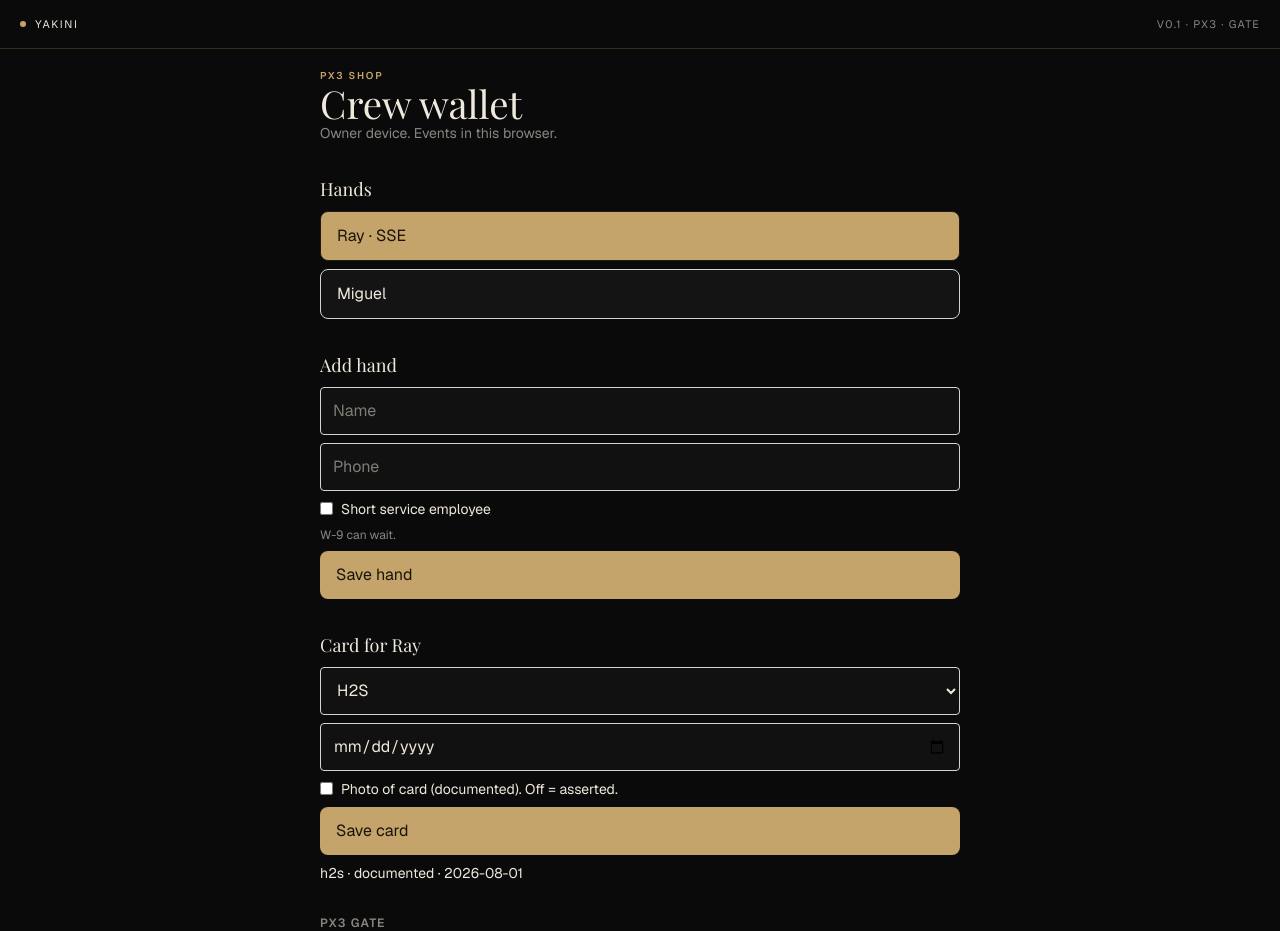
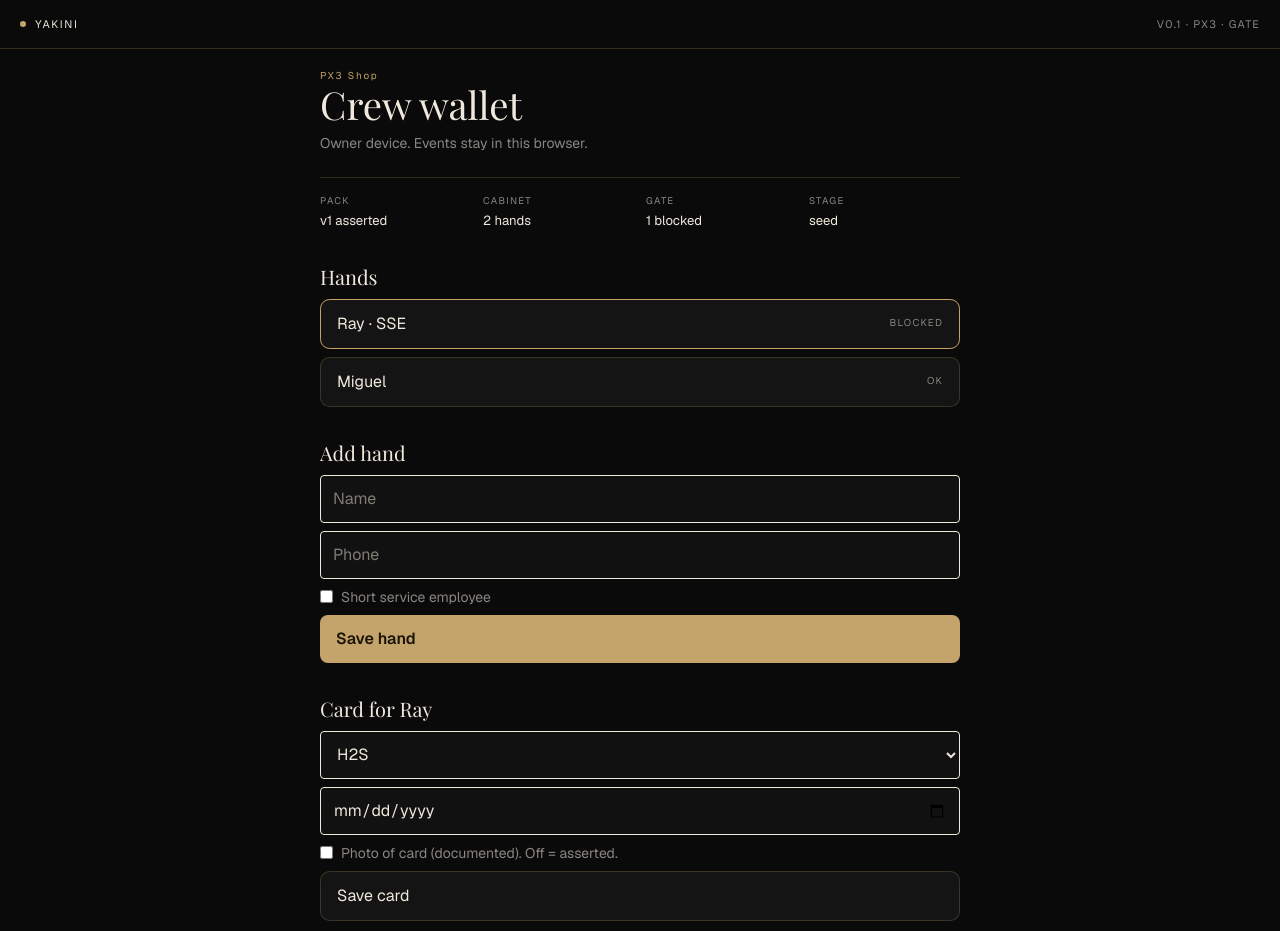
Before and after one commit to cken1977-create/px3-gate, a Next.js app: page / in a window 1280 px wide. Shown: the top 931 px of the page. Built offline with nearby package versions, Linux system fonts and the light colour scheme; a web font is replaced by a local one.

Commit message:
Composer hierarchy: instrument meter, one gold action.

```diff
--- a/app/shop.tsx
+++ b/app/shop.tsx
@@ -41,21 +41,26 @@ export function Shop() {
   const selected = people.find((p) => p.id === selectedId) ?? people[0];
   const selectedCreds = credentials.filter((c) => c.personId === selected?.id);
 
-  const evaluation = useMemo(() => {
-    if (!selected) return null;
+  function evFor(personId: string) {
     return evaluateGate({
-      assignment: { ...demoAssignment, personId: selected.id },
+      assignment: { ...demoAssignment, personId },
       pack: demoPack,
-      credentials: selectedCreds,
+      credentials: credentials.filter((c) => c.personId === personId),
       clock: {
         nowIso: new Date().toISOString(),
         deviceTime: new Date().toISOString(),
         lastServerTime: new Date().toISOString(),
         skewMs: 0,
       },
-      eligibleSwapCount: people.filter((p) => p.id !== selected.id).length,
+      eligibleSwapCount: people.filter((p) => p.id !== personId).length,
     });
-  }, [selected, selectedCreds, people]);
+  }
+
+  const evaluation = selected ? evFor(selected.id) : null;
+  const blocked = people.filter((p) => {
+    const r = evFor(p.id).result;
+    return r === "blocked" || r === "unknown";
+  }).length;
 
   function addPerson() {
     if (!name.trim()) return;
@@ -86,76 +91,76 @@ export function Shop() {
     refresh();
   }
 
-  const swaps = people.map((p) => ({ id: p.id, name: p.name }));
-
   return (
-    <main className="mx-auto flex min-h-full max-w-lg flex-col gap-8 px-4 py-10">
-      <header>
-        <p className="text-xs font-semibold tracking-widest text-stone-500">PX3 SHOP</p>
-        <h1 className="text-2xl font-semibold">Crew wallet</h1>
-        <p className="text-sm text-stone-600">Owner device. Events in this browser.</p>
+    <main className="px-4 pb-8">
+      <header className="mb-8">
+        <p>PX3 Shop</p>
+        <h1>Crew wallet</h1>
+        <p className="mt-2 text-sm text-stone-500">Owner device. Events stay in this browser.</p>
+        <dl className="yk-meter">
+          <div><dt>Pack</dt><dd>v{demoPack.version} asserted</dd></div>
+          <div><dt>Cabinet</dt><dd>{people.length} hands</dd></div>
+          <div><dt>Gate</dt><dd>{blocked} blocked</dd></div>
+          <div><dt>Stage</dt><dd>seed</dd></div>
+        </dl>
       </header>
 
-      <section className="flex flex-col gap-2">
-        <h2 className="text-lg font-semibold">Hands</h2>
+      <section className="mb-8 flex flex-col gap-2">
+        <h2 className="text-xl">Hands</h2>
         {people.map((p) => (
           <button
             key={p.id}
             type="button"
             onClick={() => setSelectedId(p.id)}
-            className={`min-h-12 rounded-lg border px-4 py-3 text-left ${p.id === selected?.id ? "border-stone-900 bg-stone-900 text-white" : "border-stone-300 bg-white"}`}
+            className={p.id === selected?.id ? "yk-row yk-row-on" : "yk-row"}
           >
-            {p.name}{p.sse ? " · SSE" : ""}
+            <span>{p.name}{p.sse ? " · SSE" : ""}</span>
+            <span className="yk-pill">{evFor(p.id).result}</span>
           </button>
         ))}
       </section>
 
-      <section className="flex flex-col gap-2">
-        <h2 className="text-lg font-semibold">Add hand</h2>
-        <input className="min-h-12 rounded border border-stone-300 px-3" placeholder="Name" value={name} onChange={(e) => setName(e.target.value)} />
-        <input className="min-h-12 rounded border border-stone-300 px-3" placeholder="Phone" value={phone} onChange={(e) => setPhone(e.target.value)} />
-        <label className="flex items-center gap-2 text-sm">
+      <section className="mb-8 flex flex-col gap-2">
+        <h2 className="text-xl">Add hand</h2>
+        <input className="min-h-12 rounded border px-3" placeholder="Name" value={name} onChange={(e) => setName(e.target.value)} />
+        <input className="min-h-12 rounded border px-3" placeholder="Phone" value={phone} onChange={(e) => setPhone(e.target.value)} />
+        <label className="flex items-center gap-2 text-sm text-stone-500">
           <input type="checkbox" checked={sse} onChange={(e) => setSse(e.target.checked)} />
           Short service employee
         </label>
-        <p className="text-xs text-stone-500">W-9 can wait.</p>
-        <button type="button" className="min-h-12 rounded-lg bg-stone-900 px-4 text-left text-white" onClick={addPerson}>Save hand</button>
+        <button type="button" className="px-gold min-h-12 rounded-lg px-4 text-left" onClick={addPerson}>Save hand</button>
       </section>
 
       {selected ? (
-        <section className="flex flex-col gap-2">
-          <h2 className="text-lg font-semibold">Card for {selected.name}</h2>
-          <select className="min-h-12 rounded border border-stone-300 px-3" value={cardType} onChange={(e) => setCardType(e.target.value as CredentialType)}>
-            {CARD_TYPES.map((c) => (
-              <option key={c.type} value={c.type}>{c.label}</option>
-            ))}
+        <section className="mb-8 flex flex-col gap-2">
+          <h2 className="text-xl">Card for {selected.name}</h2>
+          <select className="min-h-12 rounded border px-3" value={cardType} onChange={(e) => setCardType(e.target.value as CredentialType)}>
+            {CARD_TYPES.map((c) => <option key={c.type} value={c.type}>{c.label}</option>)}
           </select>
-          <input type="date" className="min-h-12 rounded border border-stone-300 px-3" value={expiresOn} onChange={(e) => setExpiresOn(e.target.value)} />
-          <label className="flex items-center gap-2 text-sm">
+          <input type="date" className="min-h-12 rounded border px-3" value={expiresOn} onChange={(e) => setExpiresOn(e.target.value)} />
+          <label className="flex items-center gap-2 text-sm text-stone-500">
             <input type="checkbox" checked={hasPhoto} onChange={(e) => setHasPhoto(e.target.checked)} />
             Photo of card (documented). Off = asserted.
           </label>
-          <button type="button" className="min-h-12 rounded-lg bg-stone-900 px-4 text-left text-white" onClick={saveCard}>Save card</button>
-          <ul className="text-sm text-stone-700">
-            {selectedCreds.map((c) => (
-              <li key={c.id}>{c.type} · {c.state} · {c.expiresOn ?? "no expiry"}</li>
-            ))}
+          <button type="button" className="yk-row min-h-12 px-4 text-left" onClick={saveCard}>Save card</button>
+          <ul className="text-sm text-stone-500">
+            {selectedCreds.map((c) => <li key={c.id}>{c.type} · {c.state} · {c.expiresOn ?? "no expiry"}</li>)}
           </ul>
         </section>
       ) : null}
 
       {evaluation && selected && (evaluation.result === "ok" || evaluation.result === "expiring") ? (
-        <section className="rounded-lg border border-emerald-700 bg-emerald-50 p-4">
-          <p className="font-semibold text-emerald-950">{selected.name} can roll</p>
+        <section className="bg-emerald-50 rounded-lg border p-4">
+          <p className="serif text-2xl">{selected.name} can roll</p>
         </section>
       ) : null}
 
       {evaluation && selected && evaluation.result !== "ok" && evaluation.result !== "expiring" ? (
         <BlockScreen
           evaluation={evaluation}
-          people={swaps}
+          people={people.map((p) => ({ id: p.id, name: p.name }))}
           assignedPersonId={selected.id}
-          jobLine="Lease 14 / sour · Example operator (owner-asserted pack)"
+          jobLine="Lease 14 / sour · owner-asserted pack"
           packLine={"Pack " + demoPack.id + " v" + demoPack.version}
         />
       ) : null}
```
